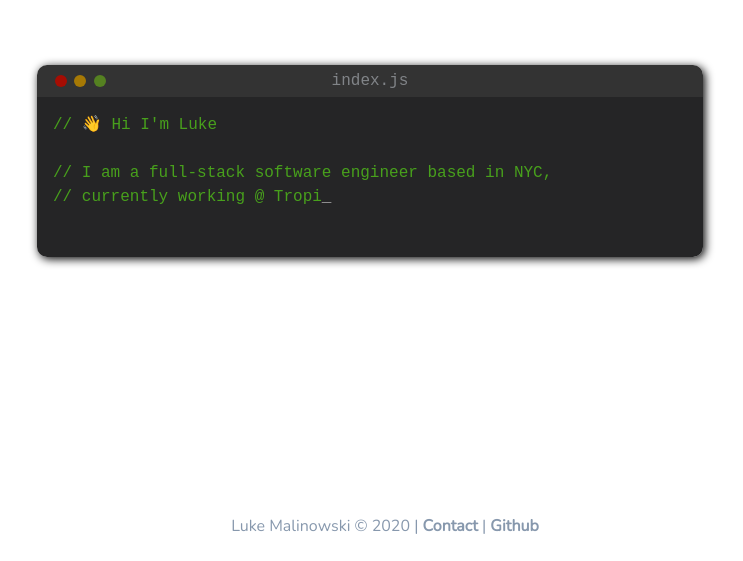
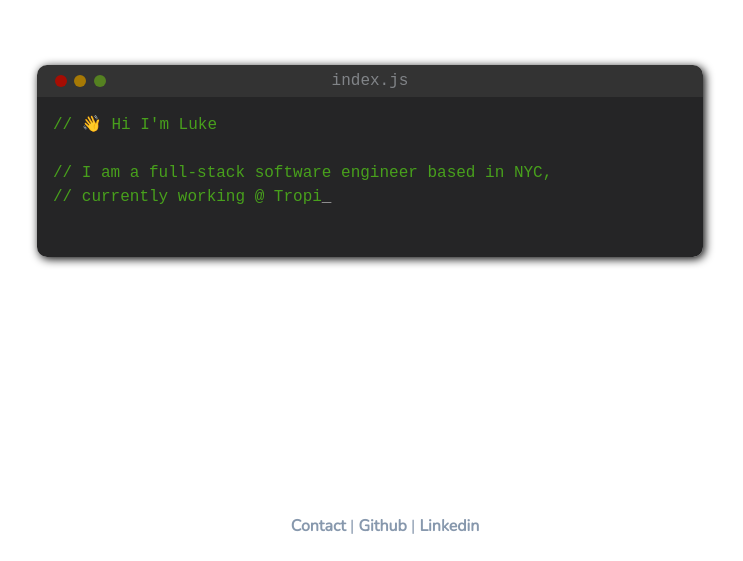
Before and after one commit to malinowski-luke/portfolio, a React (Create React App) app: page / in a window 1280 px wide. Shown: the part 239-800 px from the top of the page, without its empty margins (270-1013 px from the left). Built offline with nearby package versions, Linux system fonts and the light colour scheme.

Commit message:
added linkedin link to footer

```diff
--- a/src/components/Footer/Footer.jsx
+++ b/src/components/Footer/Footer.jsx
@@ -8,9 +8,11 @@ const Footer = (props) => {
   return (
     <div className='Footer'>
       <Text>
-        Luke Malinowski © {new Date().getFullYear()} |{' '}
         <Link url='mailto:malinowski.luke123@gmail.com'>Contact</Link> |{' '}
-        <Link url='https://github.com/malinowskil123'>Github</Link>
+        <Link url='https://github.com/malinowskil123'>Github</Link> |{' '}
+        <Link url='https://www.linkedin.com/in/luke-malinowski-50328/'>
+          Linkedin
+        </Link>
       </Text>
     </div>
   )
```
